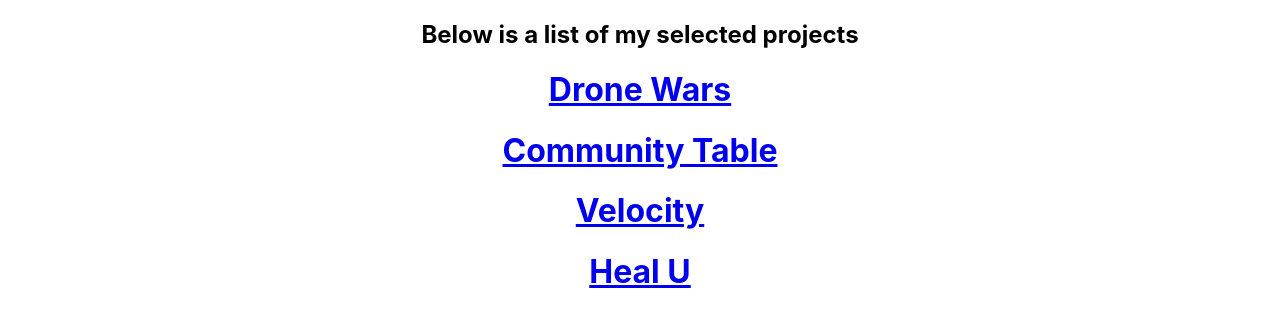
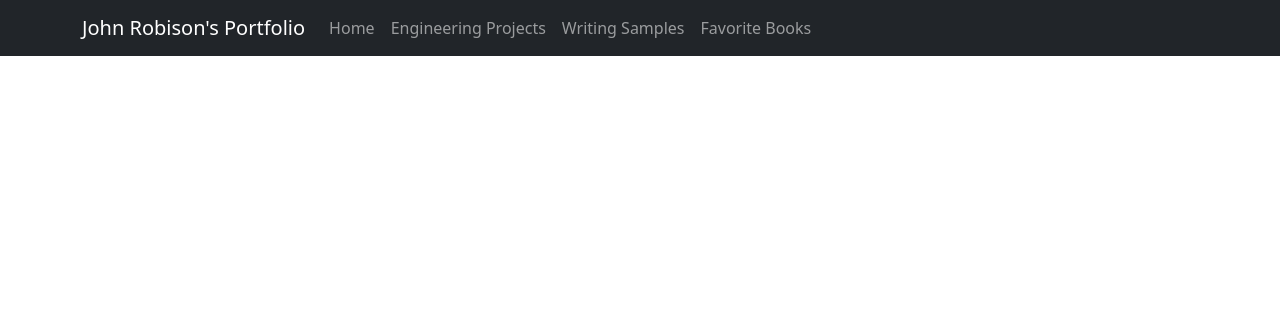
Before and after one commit to robisonJohn/Portfolio-Revised, a React (Create React App) app in the folder client/: page / in a window 1280 px wide. Shown: the top 326 px of the page. Built offline with nearby package versions, Linux system fonts and the light colour scheme.

Commit message:
finalized navbar

```diff
--- a/client/package.json
+++ b/client/package.json
@@ -7,8 +7,9 @@
     "@testing-library/react": "^11.2.7",
     "@testing-library/user-event": "^12.8.3",
     "axios": "^0.21.1",
+    "bootstrap": "^5.0.2",
     "react": "^17.0.2",
-    "react-bootstrap": "^1.6.1",
+    "react-bootstrap": "^2.0.0-beta.4",
     "react-dom": "^17.0.2",
     "react-router-dom": "^5.2.0",
     "react-scripts": "4.0.3",
--- a/client/src/App.js
+++ b/client/src/App.js
@@ -1,13 +1,15 @@
 import './App.css';
 import Home from './screens/Home/Home'
 import WritingSamples from './screens/WritingSamples/WritingSamples';
-import Projects from './screens/Projects/Projects'
+import Projects from './screens/Projects/Projects';
+import Header from './components/Header/Header';
+import 'bootstrap/dist/css/bootstrap.min.css';
 
 function App() {
 
   return (
     <div className="App">
-      <Projects />
+      <Header />
     </div>
   );
 }
--- /dev/null
+++ b/client/src/components/Header/Header.jsx
@@ -0,0 +1,21 @@
+
+import { Navbar, Container, NavDropdown, Nav } from 'react-bootstrap';
+
+const Header = () => {
+    return (
+        <Navbar bg="dark" variant="dark">
+        <Container>
+        <Navbar.Brand href="#home">John Robison's Portfolio</Navbar.Brand>
+        <Nav className="me-auto">
+            <Nav.Link href="#home">Home</Nav.Link>
+            <Nav.Link href="#projects">Engineering Projects</Nav.Link>
+            <Nav.Link href="#samples">Writing Samples</Nav.Link>
+            <Nav.Link href="books">Favorite Books</Nav.Link>
+        </Nav>
+        </Container>
+    </Navbar>
+    )
+
+}
+
+export default Header;
--- a/client/src/components/Layout/Layout.jsx
+++ b/client/src/components/Layout/Layout.jsx
@@ -1,11 +1,11 @@
 import './Layout.css';
-import Nav from "../Nav/Nav"
+import Header from "../Header/Header"
 import Footer from "../Footer/Footer"
 
 const Layout = (props) => {
     return (
         <div className="Layout">
-            <Nav />
+            <Header />
             <div className="layout-children">{props.children}</div>
             <Footer />
         </div>
--- a/client/src/components/Nav/Nav.jsx
+++ /dev/null
@@ -1,28 +0,0 @@
-import { Navbar, Container, NavDropdown } from 'react-bootstrap';
-
-const Nav = () => {
-    return (
-        <Navbar bg="light" expand="lg">
-        <Container>
-            <Navbar.Brand href="#home">React-Bootstrap</Navbar.Brand>
-            <Navbar.Toggle aria-controls="basic-navbar-nav" />
-            <Navbar.Collapse id="basic-navbar-nav">
-            <Nav className="me-auto">
-                <Nav.Link href="#home">Home</Nav.Link>
-                <Nav.Link href="#link">Link</Nav.Link>
-                <NavDropdown title="Dropdown" id="basic-nav-dropdown">
-                <NavDropdown.Item href="#action/3.1">Action</NavDropdown.Item>
-                <NavDropdown.Item href="#action/3.2">Another action</NavDropdown.Item>
-                <NavDropdown.Item href="#action/3.3">Something</NavDropdown.Item>
-                <NavDropdown.Divider />
-                <NavDropdown.Item href="#action/3.4">Separated link</NavDropdown.Item>
-                </NavDropdown>
-            </Nav>
-            </Navbar.Collapse>
-        </Container>
-        </Navbar>
-    )
-
-}
-
-export default Nav;
--- a/client/src/screens/Books/Books.jsx
+++ b/client/src/screens/Books/Books.jsx
@@ -0,0 +1,5 @@
+const Books = () => {
+    return (
+        <h1>Hello there</h1>
+    )
+}
```
Also changed, not shown: client/src/components/Header/Header.css (added), 1 other file (tests, documents, lock files or other folders).
